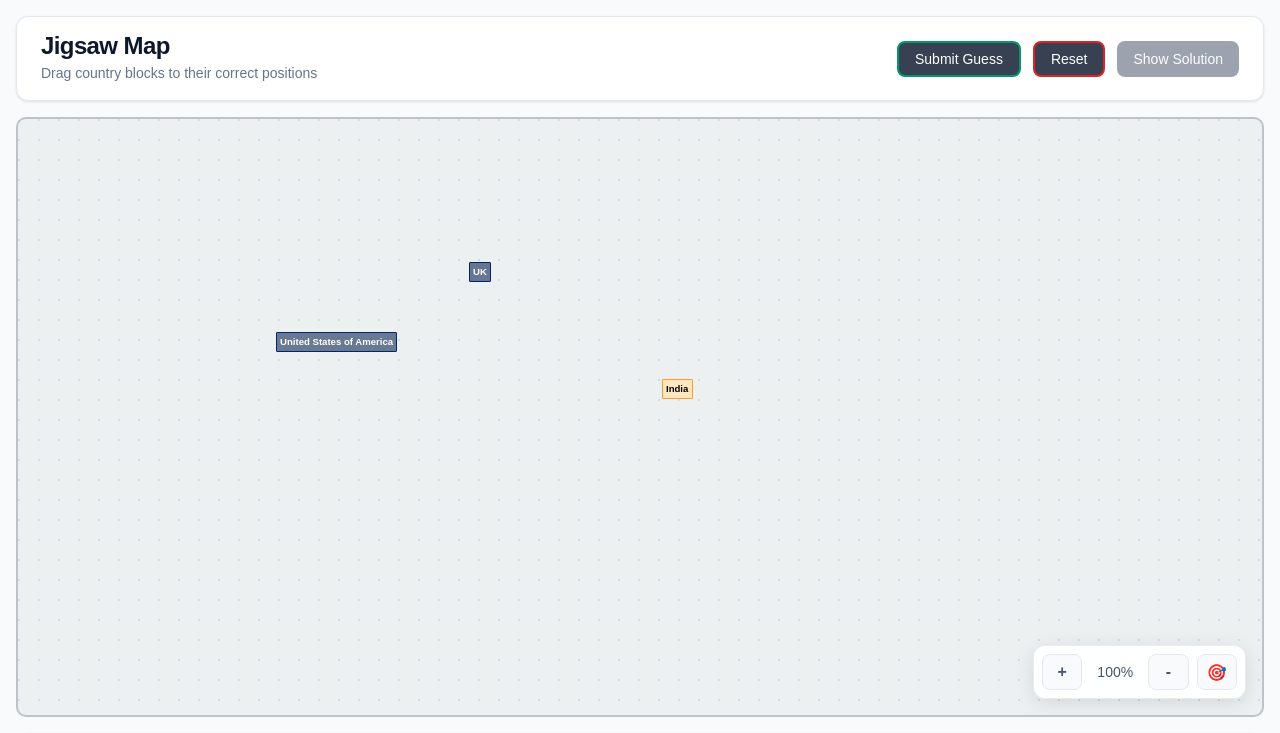
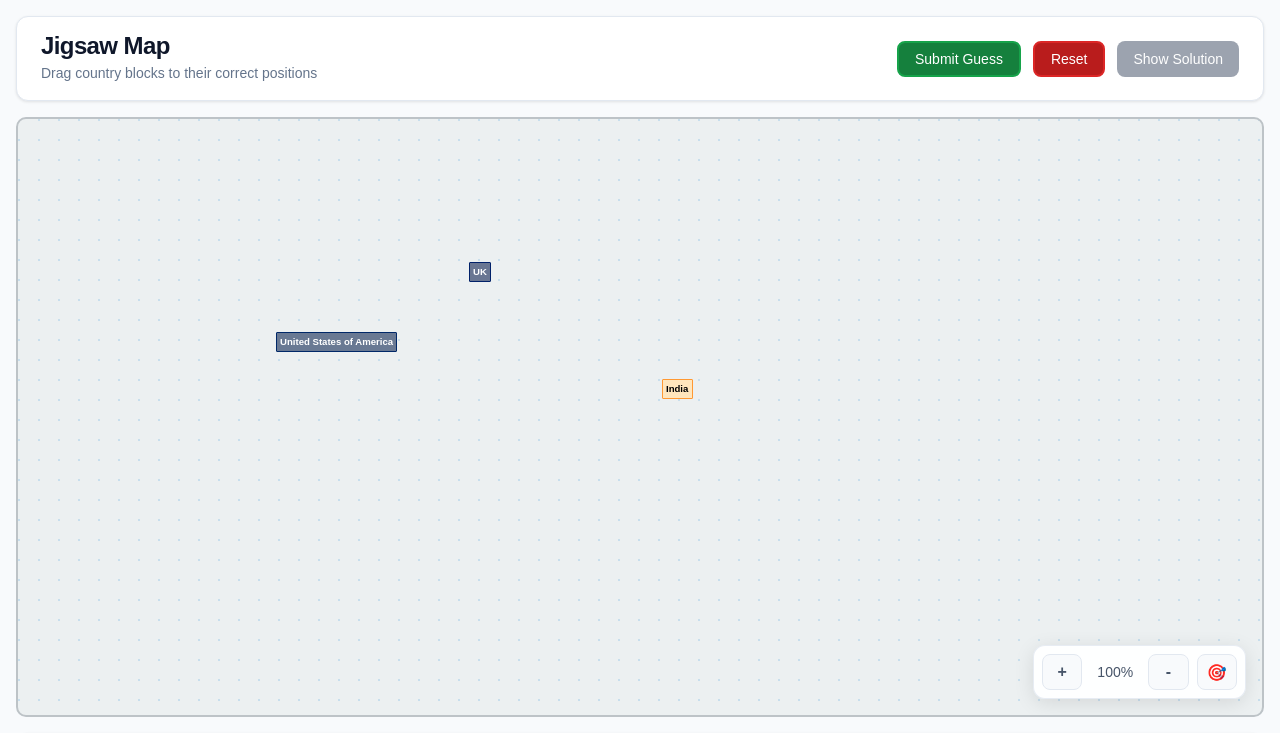
Before and after one commit to error-magnet/jigsaw-map, a React (Vite) app: page / in a window 1280 px wide. Shown: the top 733 px of the page. Built offline with nearby package versions, Linux system fonts and the light colour scheme.

Commit message:
change in submit behaviour

```diff
--- a/src/App.css
+++ b/src/App.css
@@ -91,24 +91,24 @@
 
 /* Button Variants */
 .btn-primary {
-  background-color: #374151 !important;
+  background-color: #15803d !important;
   color: white !important;
-  border: 2px solid #059669 !important;
+  border: 2px solid #16a34a !important;
 }
 
 .btn-primary:hover:not(:disabled) {
-  background-color: #1f2937 !important;
-  border-color: #047857 !important;
+  background-color: #166534 !important;
+  border-color: #15803d !important;
 }
 
 .btn-secondary {
-  background-color: #374151 !important;
+  background-color: #b91c1c !important;
   color: white !important;
   border: 2px solid #dc2626 !important;
 }
 
 .btn-secondary:hover {
-  background-color: #1f2937 !important;
+  background-color: #991b1b !important;
   border-color: #b91c1c !important;
 }
 
--- a/src/components/GameBoard.jsx
+++ b/src/components/GameBoard.jsx
@@ -213,7 +213,6 @@ const GameBoard = () => {
             <button
               className="btn-primary"
               onClick={handleSubmit}
-              disabled={gamePhase === 'submitted'}
             >
               Submit Guess
             </button>
@@ -224,7 +223,7 @@ const GameBoard = () => {
           >
             Reset
           </button>
-          {gamePhase === 'placing' && !solutionShown && (
+          {!solutionShown && (
             <button
               className="btn-tertiary"
               onClick={showSolution}
```
